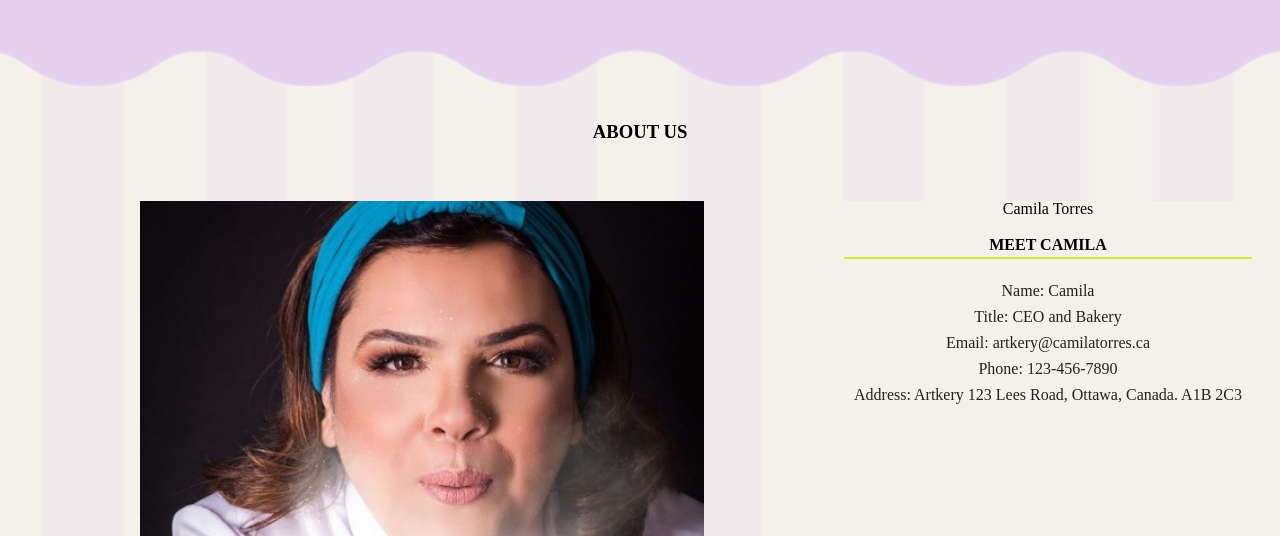
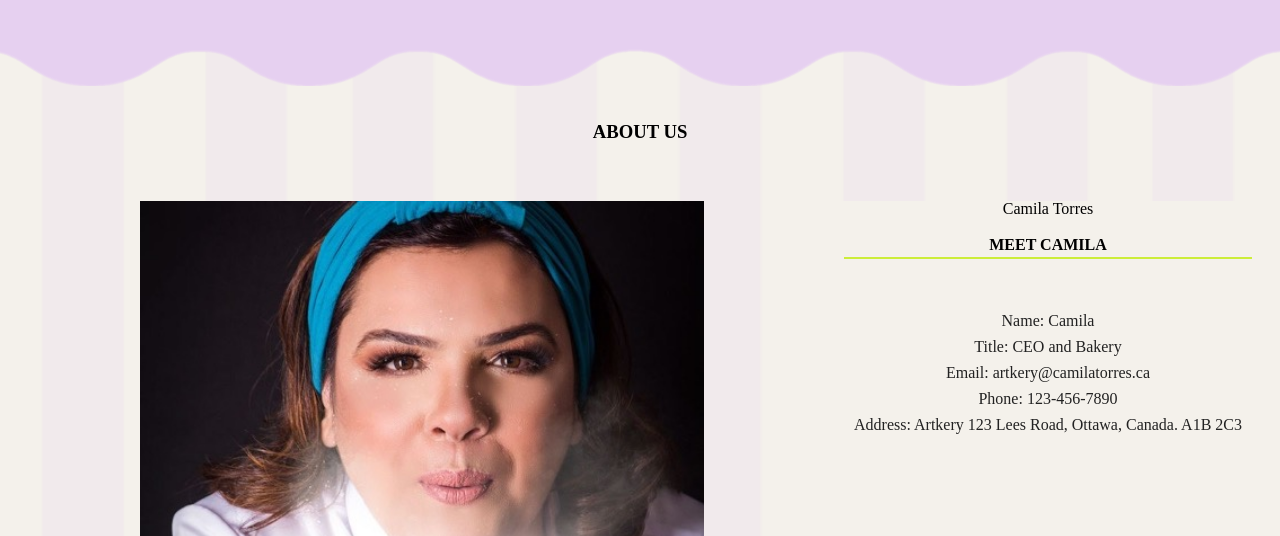
Before and after one commit to gonz0174/mtm6201-midterm, a plain HTML site: page about.html in a window 1280 px wide. Shown: the part 264-800 px from the top of the page. Drawn offline with Linux system fonts and the light colour scheme; a web font is replaced by a local one.

Commit message:
html/css and pages check and approved

```diff
--- a/css/main.css
+++ b/css/main.css
@@ -381,7 +381,7 @@ div .event_services_images {
     animation-timing-function: ease-in;
   }
 
-  .products img {
+  .products img{
     display: flex;
     flex-wrap: wrap;
     flex-direction: column;
@@ -467,6 +467,9 @@ td {
     padding: 14px;
 
     display: inline-block;
+
+    max-width: 1300px;
+
 }
 
 .about_us_artkery img {
@@ -609,6 +612,10 @@ td {
         width: 45%;
     }
 
+    .about_us_artkery ul {
+        margin-top: 30px;
+    }
+
     /******************* Menu Desktop Version Start Here ***************/
     .menu_grid {
         display: grid;
```
